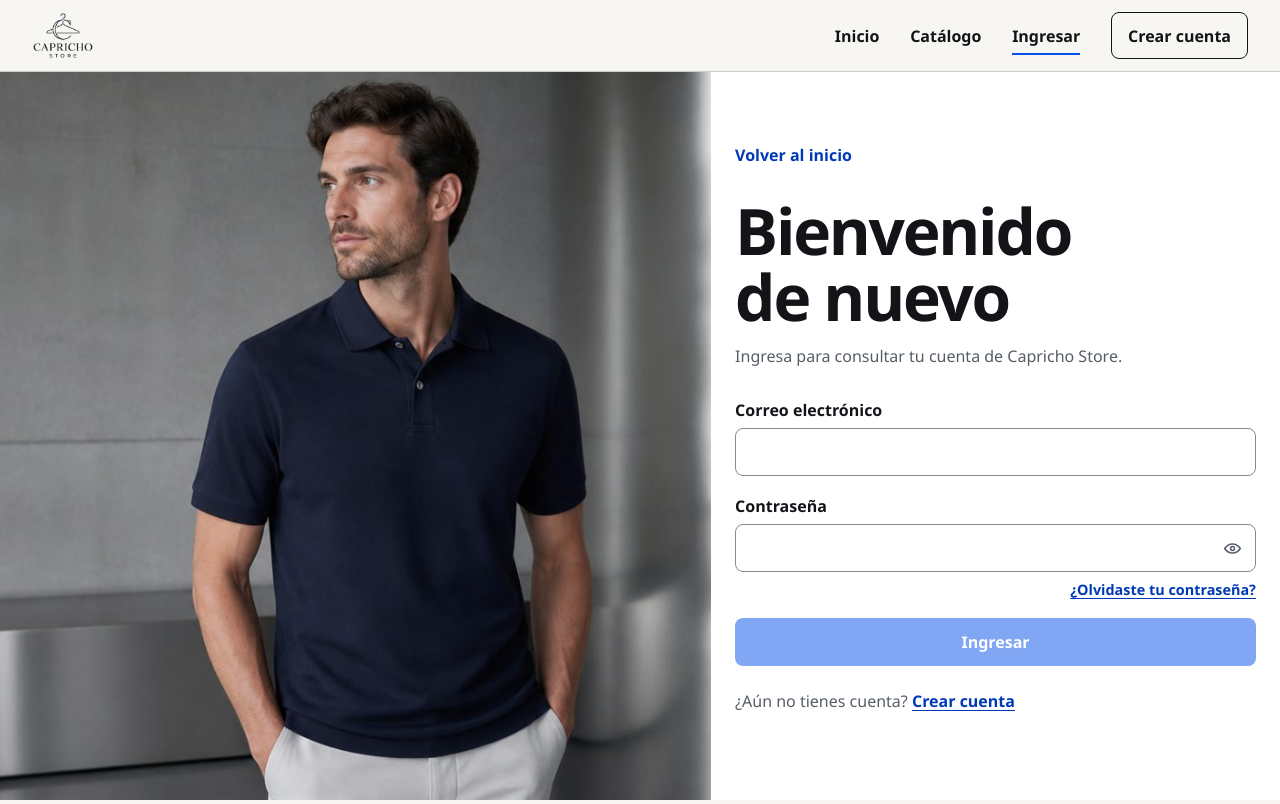
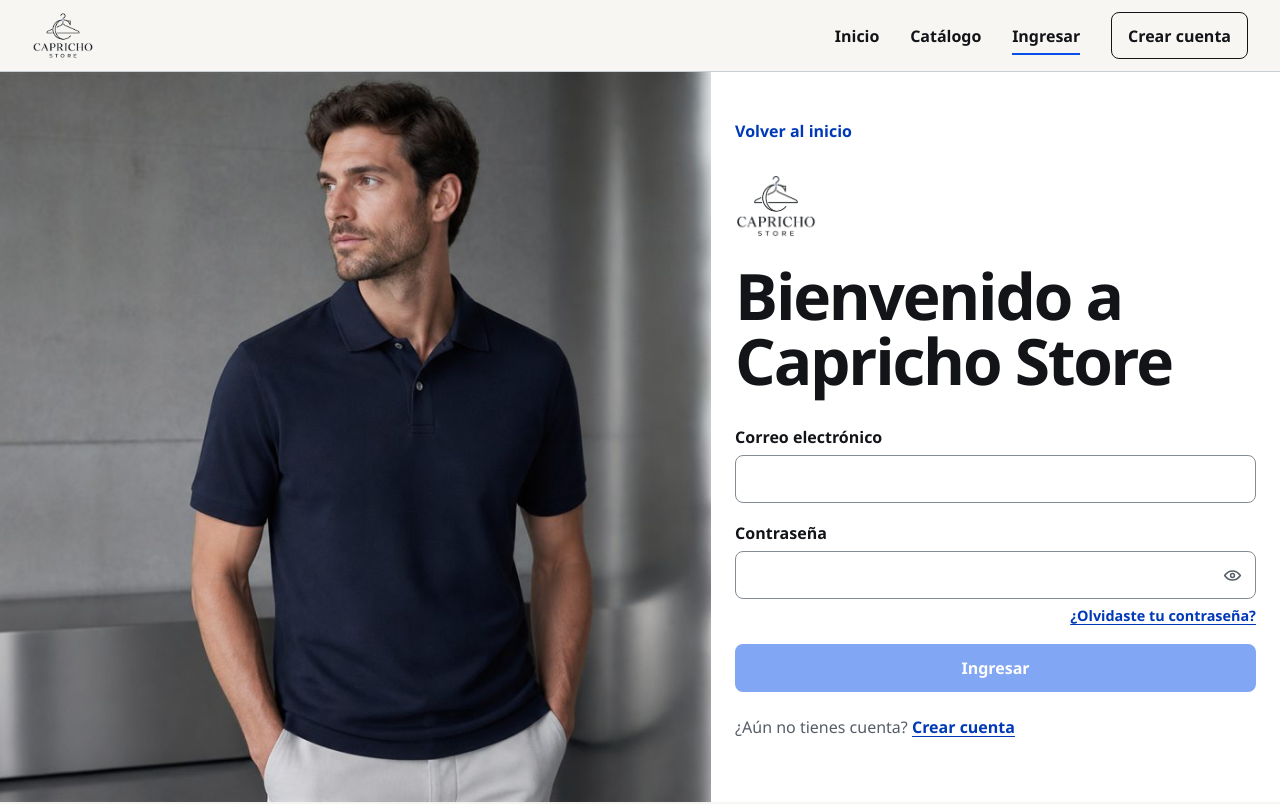
Before and after one commit to JosecaFict/Capricho-Store, an Angular app in the folder frontend-web/: page /login in a window 1280 px wide. Shown: the top 804 px of the page. Built offline with nearby package versions, Linux system fonts and the light colour scheme; a web font is replaced by a local one.

Commit message:
feat(auth): anadir logo oficial en inicio de sesion, actualizar titulo a 'Bienvenido a Capricho Store' y remover subtitulo

```diff
--- a/frontend-web/src/app/features/auth/login.ts
+++ b/frontend-web/src/app/features/auth/login.ts
@@ -27,8 +27,12 @@
       </div>
       <div class="auth-panel">
         <a class="back-link" routerLink="/">Volver al inicio</a>
-        <h1>Bienvenido de nuevo</h1>
-        <p>Ingresa para consultar tu cuenta de Capricho Store.</p>
+        <div class="auth-brand-header">
+          <a routerLink="/" class="auth-brand-link" aria-label="Capricho Store">
+            <img src="/images/logo-capricho.png" alt="Capricho Store" class="auth-brand-logo" />
+          </a>
+        </div>
+        <h1>Bienvenido a Capricho Store</h1>
         @if (registrationComplete()) {
           <div class="notice notice--success" role="status">
             Tu cuenta fue creada. Ya puedes ingresar.
--- a/frontend-web/src/styles.scss
+++ b/frontend-web/src/styles.scss
@@ -652,6 +652,26 @@
   width: min(100% - 48px, 580px);
   margin-inline: auto;
   padding-block: 3rem;
+}
+.auth-brand-header {
+  margin-bottom: 1.25rem;
+}
+.auth-brand-link {
+  display: inline-block;
+  text-decoration: none;
+  transition: opacity 160ms ease, transform 160ms ease;
+
+  &:hover {
+    opacity: 0.9;
+    transform: scale(1.02);
+  }
+}
+.auth-brand-logo {
+  height: 64px;
+  width: auto;
+  max-width: 180px;
+  object-fit: contain;
+  display: block;
 }
 .auth-panel h1 {
   margin-bottom: 1rem;
```
